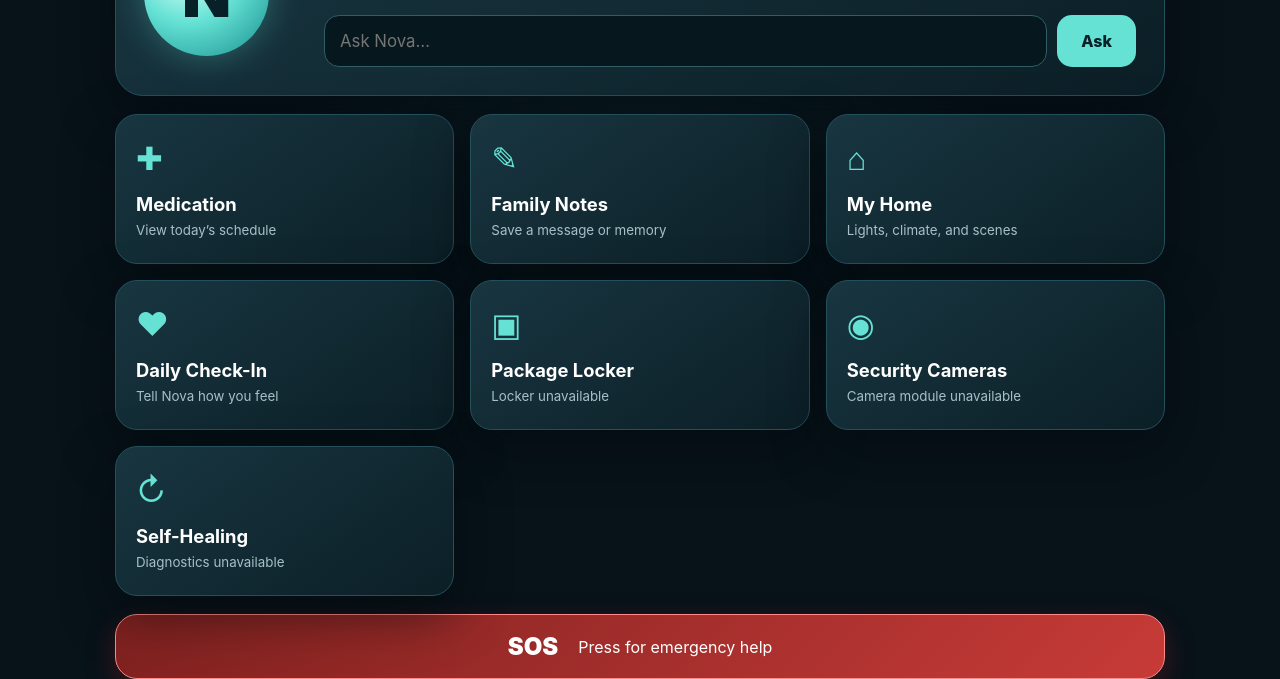
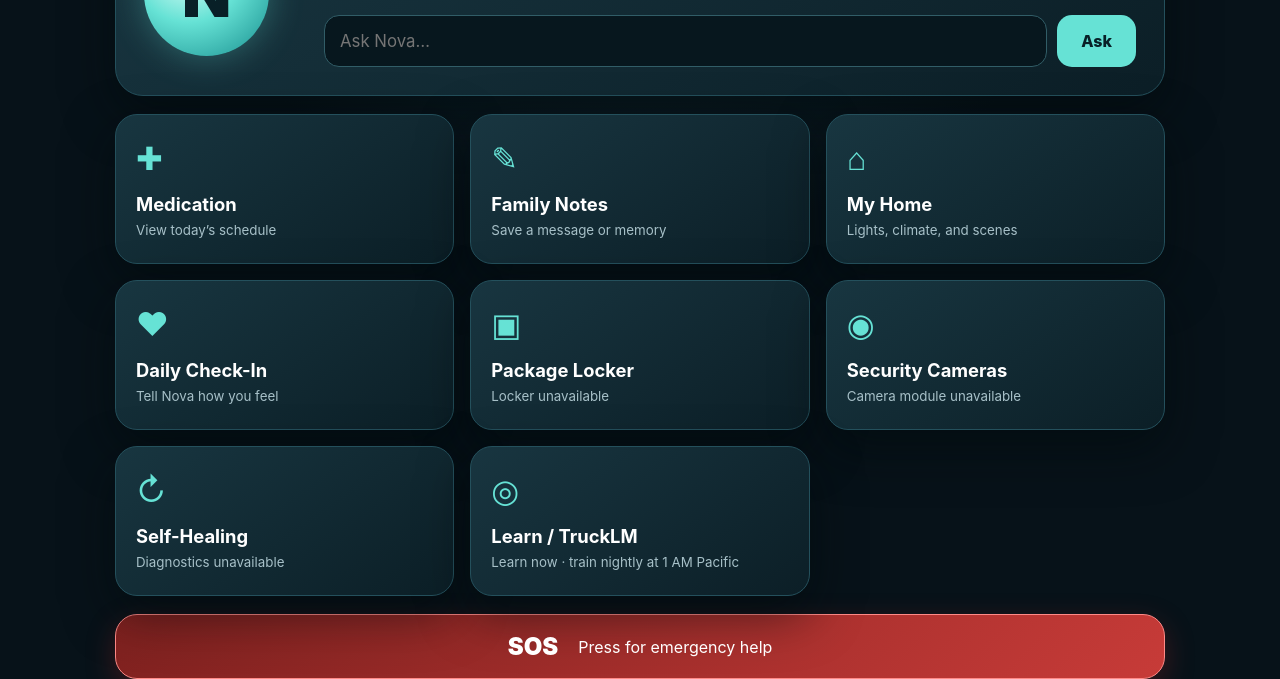
Before and after one commit to PistachioLemon/stunning-dollop, a plain HTML site: page web/index.html in a window 1280 px wide. Shown: the part 273-952 px from the top of the page. Drawn offline with Linux system fonts and the light colour scheme; files that its build step writes are made by us from their sources; no server answers; files whose address does not match are found by name.

Commit message:
Add Nova Learn and nightly TruckLM training tile

```diff
--- a/web/index.html
+++ b/web/index.html
@@ -51,6 +51,9 @@
       <button class="tile" id="healingBtn">
         <span class="icon">↻</span><strong>Self-Healing</strong><small id="healingStatus">Diagnostics ready · repairs gated</small>
       </button>
+      <button class="tile" id="learningBtn">
+        <span class="icon">◎</span><strong>Learn / TruckLM</strong><small id="learningStatus">Learn now · train nightly at 1 AM Pacific</small>
+      </button>
     </section>
 
     <button class="sos" id="sosBtn"><span>SOS</span><small>Press for emergency help</small></button>
@@ -63,5 +66,6 @@
 
   <script src="/assets/app.js"></script>
   <script src="/assets/healing-dashboard.js"></script>
+  <script src="/assets/learning-dashboard.js"></script>
 </body>
 </html>
```
